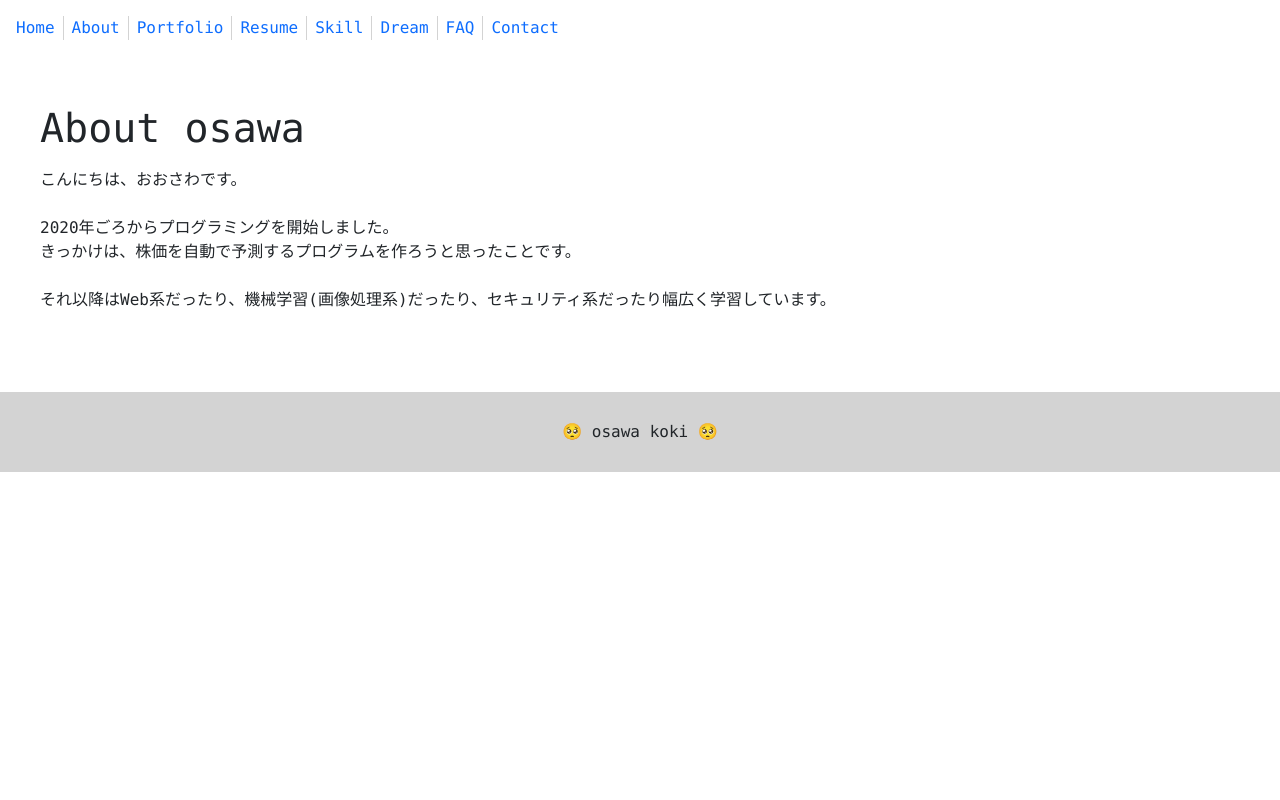
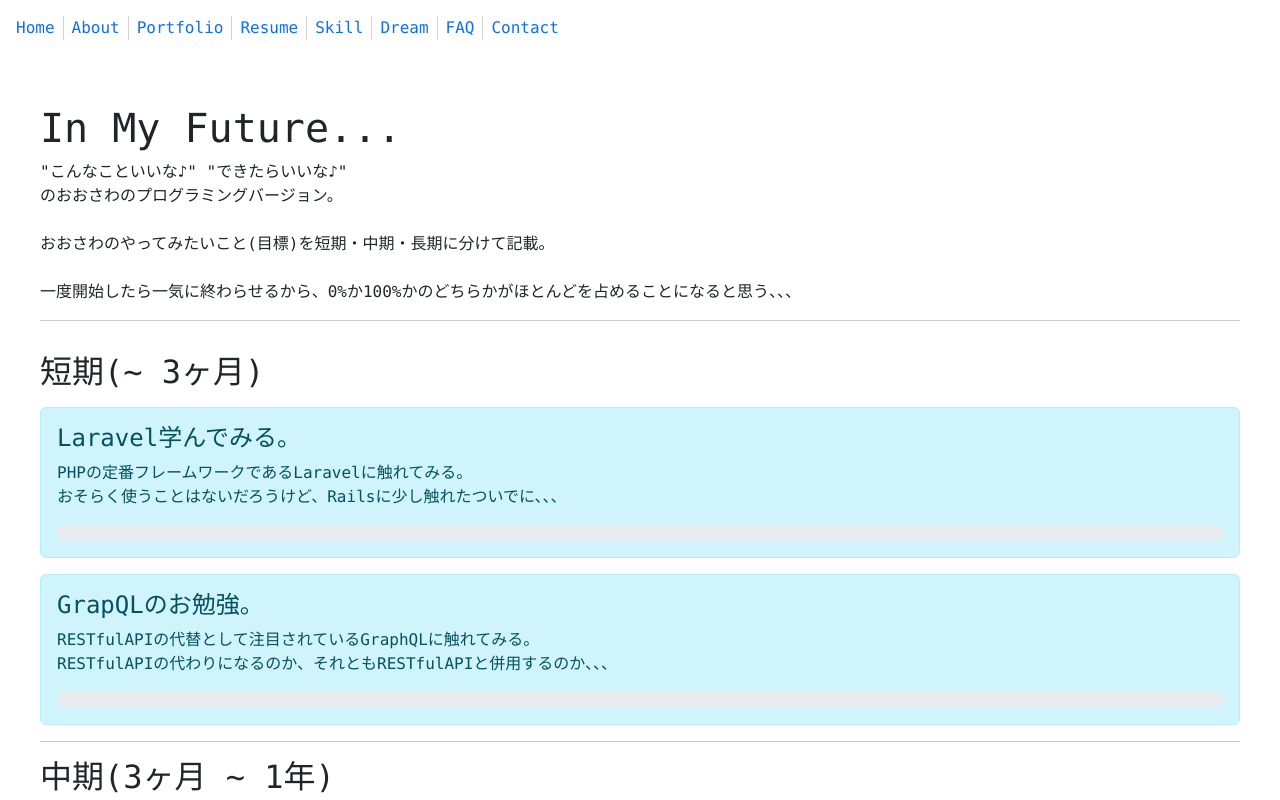
Before and after one commit to osawa-koki/osawa-koki, a Next.js app in the folder portfolio/: page /dream in a window 1280 px wide. Shown: the top 800 px of the page. Built offline with nearby package versions, Linux system fonts and the light colour scheme.

Commit message:
大枠は完成した。

```diff
--- /dev/null
+++ b/portfolio/data/dream.ts
@@ -0,0 +1,78 @@
+
+type Timespan =
+  | '短期(~ 3ヶ月)'
+  | '中期(3ヶ月 ~ 1年)'
+  | '長期(1年 ~)'
+  | '未定'
+  | '終了'
+
+const timespans: Timespan[] = [
+  '短期(~ 3ヶ月)',
+  '中期(3ヶ月 ~ 1年)',
+  '長期(1年 ~)',
+  '未定',
+  '終了',
+];
+
+type Dream = {
+  title: string,
+  description: string,
+  start_at: Date,
+  end_at: Date,
+  progress: number,
+  timespan: Timespan,
+};
+
+const _dreams: Dream[] = [
+  {
+    title: 'Laravel学んでみる。',
+    description: 'PHPの定番フレームワークであるLaravelに触れてみる。\nおそらく使うことはないだろうけど、Railsに少し触れたついでに、、、',
+    start_at: new Date('2023-01-10'),
+    end_at: new Date('2023-01-31'),
+    progress: 0,
+    timespan: '短期(~ 3ヶ月)',
+  },
+  {
+    title: 'GrapQLのお勉強。',
+    description: 'RESTfulAPIの代替として注目されているGraphQLに触れてみる。\nRESTfulAPIの代わりになるのか、それともRESTfulAPIと併用するのか、、、',
+    start_at: new Date('2023-01-10'),
+    end_at: new Date('2023-01-31'),
+    progress: 0,
+    timespan: '短期(~ 3ヶ月)',
+  },
+  {
+    title: 'Ruby on Rails学んでみる。',
+    description: '日本ではRailsが定番のフレームワークであるらしいので、触ってみる。',
+    start_at: new Date('2023-01-10'),
+    end_at: new Date('2023-01-31'),
+    progress: 100,
+    timespan: '短期(~ 3ヶ月)',
+  },
+  {
+    title: 'ポケモン認識アプリを作る。',
+    description: '機械学習の勉強頑張る。\n最初はカントーのポケモン151匹から。',
+    start_at: new Date('2023-01-10'),
+    end_at: new Date('2023-03-31'),
+    progress: 0,
+    timespan: '中期(3ヶ月 ~ 1年)',
+  },
+].map(dream => {
+  const progress = dream.progress >= 100 ? 100 : dream.progress;
+  const timespan = progress >= 100 ? '終了' : dream.timespan;
+  return {
+    ...dream,
+    progress,
+    timespan,
+  };
+});
+
+// Timespanで分類
+const dreams = timespans.map(timespan => {
+  const dreams = _dreams.filter(dream => dream.timespan === timespan);
+  return {
+    timespan,
+    dreams,
+  };
+});
+
+export { dreams };
--- a/portfolio/pages/dream.tsx
+++ b/portfolio/pages/dream.tsx
@@ -1,10 +1,33 @@
+import Alert from 'react-bootstrap/Alert';
+import ProgressBar from 'react-bootstrap/ProgressBar';
 import Layout from '../components/Layout';
+
+import { dreams } from '../data/dream';
 
 const DreamPage = () => (
   <Layout title="in my future...">
     <div id='Dream'>
-      <h1>About osawa</h1>
-      <p>こんにちは、おおさわです。<br /><br />2020年ごろからプログラミングを開始しました。<br />きっかけは、株価を自動で予測するプログラムを作ろうと思ったことです。<br /><br />それ以降はWeb系だったり、機械学習(画像処理系)だったり、セキュリティ系だったり幅広く学習しています。</p>
+      <h1>In My Future...</h1>
+      <p>"こんなこといいな♪" "できたらいいな♪"<br />のおおさわのプログラミングバージョン。<br /><br />おおさわのやってみたいこと(目標)を短期・中期・長期に分けて記載。<br /><br />一度開始したら一気に終わらせるから、0%か100%かのどちらかがほとんどを占めることになると思う、、、</p>
+      <div id='DreamContent'>
+      {
+        dreams.map((timespan, index) => (
+          <div key={index}>
+            <h2>{timespan.timespan}</h2>
+            {
+              timespan.dreams.map((dream, index) => (
+                <Alert variant="info" key={index} className="DreamUnit">
+                  <Alert.Heading>{dream.title}</Alert.Heading>
+                  <p className='description'>{dream.description}</p>
+                  <ProgressBar now={dream.progress} label={`${dream.progress}%`} />
+                </Alert>
+              ))
+            }
+            <hr />
+          </div>
+        ))
+      }
+      </div>
     </div>
   </Layout>
 )
--- a/portfolio/styles/dream.scss
+++ b/portfolio/styles/dream.scss
@@ -5,7 +5,18 @@
   h1 {
     margin-top: 1rem;
   }
-  p {
+  h2 {
     margin-top: 1rem;
   }
+  #DreamContent {
+    margin-top: 1rem;
+    padding-top: 1rem;
+    border-top: 1px solid #ccc;
+    .DreamUnit {
+      margin-top: 1rem;
+      .description {
+        white-space: pre-line;
+      }
+    }
+  }
 }
```
